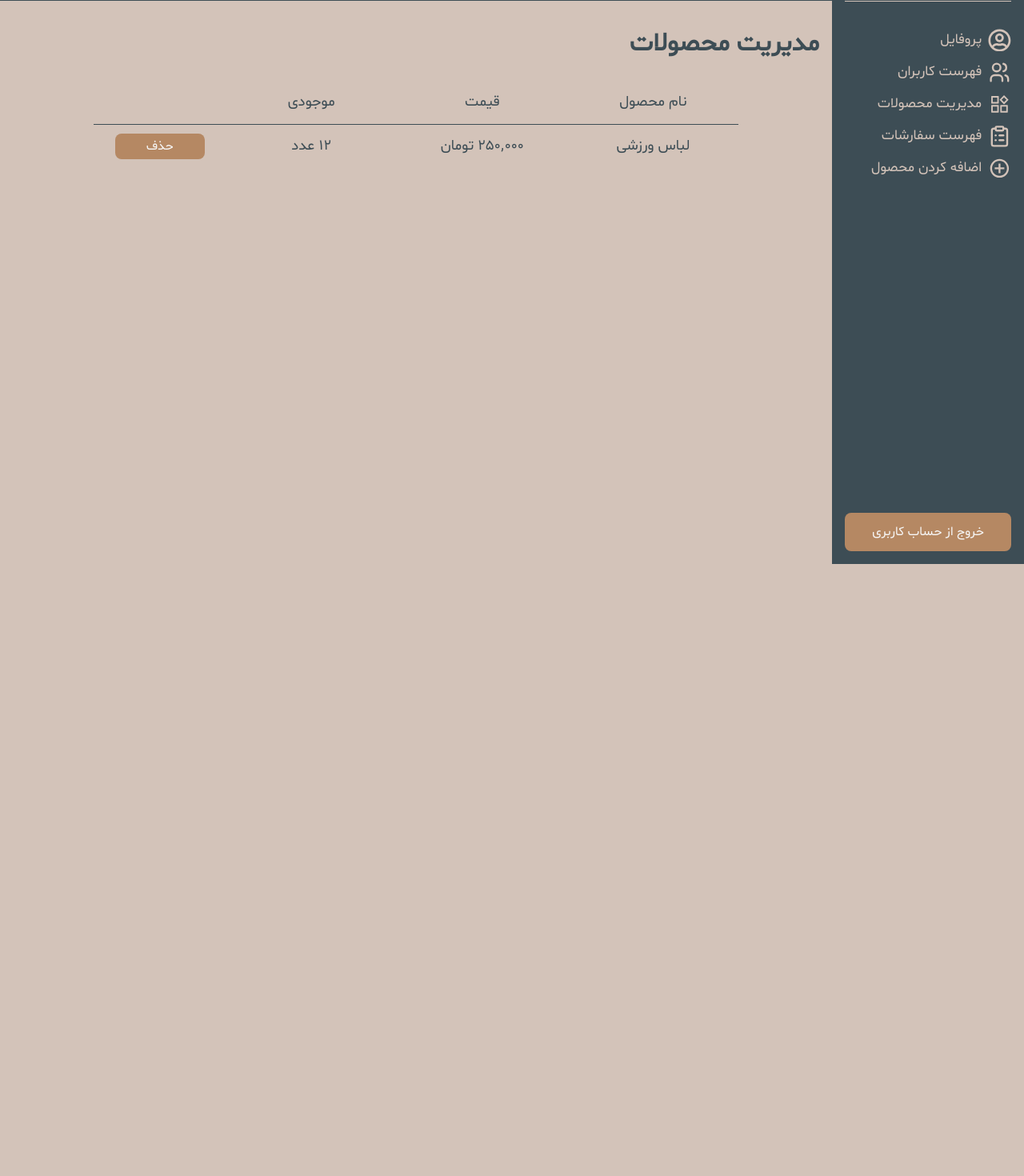
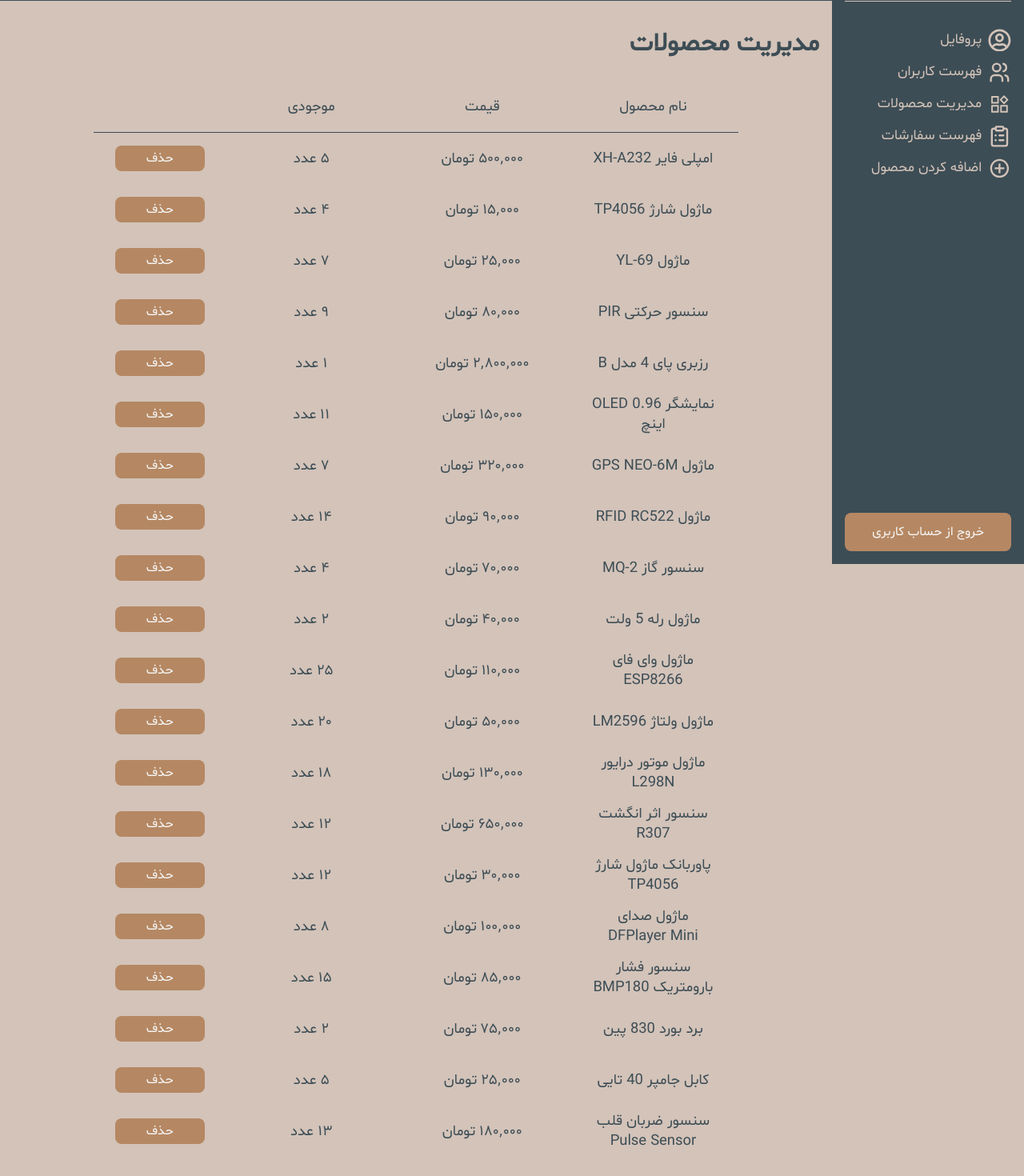
Before and after one commit to mohsen2020zm/Dashboard, a React (Create React App) app: page /manage-products in a window 1280 px wide. Shown: the part 95-1565 px from the top of the page at 80% size. Before the commit the page ends 800 px from the top, so only its background shows below. Built offline with nearby package versions, Linux system fonts and the light colour scheme.

Commit message:
Add fake data.

```diff
--- a/src/Components/AllOrders/AllOrders.css
+++ b/src/Components/AllOrders/AllOrders.css
@@ -1,3 +1,7 @@
+.all-ords-main-div{
+    width: 100%;
+    margin-bottom: 1.5rem;
+}
 .all-ords-select-box{
     width: 7rem;
     height: 2rem;
--- a/src/Components/AllOrders/AllOrders.js
+++ b/src/Components/AllOrders/AllOrders.js
@@ -1,20 +1,31 @@
 import './AllOrders.css'
 import Row from '../Row/Row'
+import data from '../../Data/data.json'
 
 export default function AllOrders() {
+
+  const faNumHandler = completeDate => {
+    let splitedDate = completeDate.split(' ')
+    let faNum = `${new Intl.NumberFormat('fa-IR').format(splitedDate[0])} ${splitedDate[1]}`
+    return faNum
+  }
+
   return (
     <div className='dash-page-content-parent'>
         <div className="container">
             <p className='page-titles'>فهرست سفارشات</p>
-            <Row borderDetails='1px solid #3d4d55' column1='نام کاربری' column2='نام محصول' column3='تاریخ سفارش' ><div style={{width: '7rem'}}></div></Row>
-
-            <Row column1='mohsen2020' column2='موبایل' column3='8 ابان' >
-                <select className='all-ords-select-box'>
-                    <option value="sending">درحال ارسال</option>
-                    <option value="complete">تکمیل شده</option>
-                </select>
-            </Row>
-
+            <div className="all-ords-main-div">
+              <Row borderDetails='1px solid #3d4d55' column1='نام کاربر' column2='نام محصول' column3='تاریخ سفارش' ><div style={{width: '7rem'}}></div></Row>
+              {
+              data.orders.map(ord =>
+                <Row key={ord.id} column1={ord.user} column2={ord.productName} column3={faNumHandler(ord.date)} >
+                  <select className='all-ords-select-box' value={ord.status}>
+                      <option value="sending">درحال ارسال</option>
+                      <option value="complete">تکمیل شده</option>
+                  </select>
+                </Row>)
+              }
+            </div>
         </div>
     </div>
   )
--- a/src/Components/ManageProducts/ManageProducts.css
+++ b/src/Components/ManageProducts/ManageProducts.css
@@ -1,3 +1,7 @@
+.manage-pros-main-div{
+    width: 100%;
+    margin-bottom: 1.5rem;
+}
 .manage-pros-del-btn{
     width: 7rem;
     height: 2rem;
--- a/src/Components/ManageProducts/ManageProducts.js
+++ b/src/Components/ManageProducts/ManageProducts.js
@@ -1,15 +1,21 @@
 import './ManageProducts.css'
 import Row from '../Row/Row'
+import data from '../../Data/data.json'
 
 export default function ManageProducts() {
+
     const faNumHandler = num => new Intl.NumberFormat('fa-IR').format(num)
+
   return (
     <div className='dash-page-content-parent'>
         <div className='container'>
             <p className='page-titles'>مدیریت محصولات</p>
-            <Row borderDetails='1px solid #3d4d55' column1='نام محصول' column2='قیمت' column3='موجودی' ><div style={{width: "7rem"}}></div></Row>
-
-            <Row column1='لباس ورزشی' column2={`${faNumHandler(250000)} تومان`} column3={`${faNumHandler(12)} عدد`}><button className='manage-pros-del-btn'>حذف</button></Row>
+            <div className="manage-pros-main-div">
+              <Row borderDetails='1px solid #3d4d55' column1='نام محصول' column2='قیمت' column3='موجودی' ><div style={{width: "7rem"}}></div></Row>
+              {
+              data.products.map(prod => <Row key={prod.id} column1={prod.name} column2={`${faNumHandler(prod.price)} تومان`} column3={`${faNumHandler(prod.inventory)} عدد`}><button className='manage-pros-del-btn'>حذف</button></Row>)
+              }
+            </div>
         </div>
     </div>
   )
--- a/src/Components/Row/Row.css
+++ b/src/Components/Row/Row.css
@@ -1,5 +1,6 @@
 .row-main-div{
     width: 80%;
+    height: 4rem;
     margin: 0 auto;
     display: flex;
     align-items: center;
@@ -11,4 +12,7 @@
     text-align: center;
     font-size: 1.15rem;
     color: #3d4d55;
+    /* white-space: nowrap;
+    overflow: hidden;
+    text-overflow: ellipsis; */
 }
--- a/src/Components/Users/Users.js
+++ b/src/Components/Users/Users.js
@@ -1,5 +1,6 @@
 import './Users.css'
 import Row from '../Row/Row'
+import data from '../../Data/data.json'
 
 export default function Users() {
   return (
@@ -8,9 +9,9 @@ export default function Users() {
           <p className="page-titles">فهرست کاربران</p>
           <div className="users-main-div">
             <Row borderDetails='1px solid #3d4d55' column1='نام و نام خانوادگی' column2='نام کاربری' column3='شماره تلفن' />
-
-            <Row column1='محسن زمانی' column2='mohsen-2020z' column3='09928437465' />
-            <Row column1='محسن زمانی' column2='mohsen-2020z' column3='09928437465' />
+            {
+            data.users.map(user => <Row key={user.id} column1={user.name} column2={user.userName} column3={user.phone} />)
+            }
           </div>
         </div>
     </div>
--- /dev/null
+++ b/src/Data/data.json
@@ -0,0 +1,183 @@
+{
+    "products": [
+        {
+            "id": 1,
+            "name": "امپلی فایر XH-A232",
+            "description": "ماژول امپلی فایر استریو 30 وات با کیفیت صدای بالا",
+            "price": 500000,
+            "inventory": 5
+        },
+        {
+            "id": 2,
+            "name": "ماژول شارژ TP4056",
+            "description": "ماژول شارژ و محافظ باتری لیتیوم یونی با درگاه micro USB",
+            "price": 15000,
+            "inventory": 4
+        },
+        {
+            "id": 3,
+            "name": "ماژول YL-69",
+            "description": "سنسور رطوبط خاک برای پروژه های ابیاری هوشمند",
+            "price": 25000,
+            "inventory": 7
+        },
+        {
+            "id": 4,
+            "name": "سنسور حرکتی PIR",
+            "description": "سنسور مادون قرمز برای تشخیص حرکت افراد یا اشیاء.",
+            "price": 80000,
+            "inventory": 9
+        },
+        {
+            "id": 5,
+            "name": "رزبری پای 4 مدل B",
+            "description": "مینی کامپیوتر قدرتمند با قابلیت اجرای سیستم عامل لینوکس.",
+            "price": 2800000,
+            "inventory": 1
+        },
+        {
+            "id": 6,
+            "name": "نمایشگر OLED 0.96 اینچ",
+            "description": "نمایشگر گرافیکی کوچک برای پروژه‌های آردوینو و رزبری پای.",
+            "price": 150000,
+            "inventory": 11
+        },
+        {
+            "id": 7,
+            "name": "ماژول GPS NEO-6M",
+            "description": "ماژول مکان‌یاب GPS با دقت بالا برای پروژه‌های موقعیت‌یابی.",
+            "price": 320000,
+            "inventory": 7
+        },
+        {
+            "id": 8,
+            "name": "ماژول RFID RC522",
+            "description": "ماژول شناسایی کارت‌های RFID برای سیستم‌های امنیتی.",
+            "price": 90000,
+            "inventory": 14
+        },
+        {
+            "id": 9,
+            "name": "سنسور گاز MQ-2",
+            "description": "سنسور تشخیص گازهای قابل اشتعال و دود.",
+            "price": 70000,
+            "inventory": 4
+        },
+        {
+            "id": 10,
+            "name": "ماژول رله 5 ولت",
+            "description": "رله 1 کاناله برای کنترل دستگاه‌های برقی با میکروکنترلر.",
+            "price": 40000,
+            "inventory": 2
+        },
+        {
+            "id": 11,
+            "name": "ماژول وای فای ESP8266",
+            "description": "ماژول وای فای قدرتمند برای اتصال پروژه‌ها به اینترنت.",
+            "price": 110000,
+            "inventory": 25
+        },
+        {
+            "id": 12,
+            "name": "ماژول ولتاژ LM2596",
+            "description": "ماژول کاهنده ولتاژ DC-DC برای تنظیم ولتاژ خروجی.",
+            "price": 50000,
+            "inventory": 20
+        },
+        {
+            "id": 13,
+            "name": "ماژول موتور درایور L298N",
+            "description": "درایور دو کاناله برای کنترل موتورهای DC و استپر.",
+            "price": 130000,
+            "inventory": 18
+        },
+        {
+            "id": 14,
+            "name": "سنسور اثر انگشت R307",
+            "description": "سنسور بیومتریک برای تشخیص اثر انگشت در سیستم‌های امنیتی.",
+            "price": 650000,
+            "inventory": 12
+        },
+        {
+            "id": 15,
+            "name": "پاوربانک ماژول شارژ TP4056",
+            "description": "ماژول شارژ باتری لیتیوم یونی با قابلیت محافظت.",
+            "price": 30000,
+            "inventory": 12
+        },
+        {
+            "id": 16,
+            "name": "ماژول صدای DFPlayer Mini",
+            "description": "ماژول پخش فایل‌های صوتی MP3 از روی کارت حافظه.",
+            "price": 100000,
+            "inventory": 8
+        },
+        {
+            "id": 17,
+            "name": "سنسور فشار بارومتریک BMP180",
+            "description": "سنسور اندازه‌گیری فشار هوا و ارتفاع.",
+            "price": 85000,
+            "inventory": 15
+        },
+        {
+            "id": 18,
+            "name": "برد بورد 830 پین",
+            "description": "برد تست برای نمونه‌سازی مدارهای الکترونیکی.",
+            "price": 75000,
+            "inventory": 2
+        },
+        {
+            "id": 19,
+            "name": "کابل جامپر 40 تایی",
+            "description": "مجموعه سیم‌های آماده برای اتصال قطعات روی برد بورد.",
+            "price": 25000,
+            "inventory": 5
+        },
+        {
+            "id": 20,
+            "name": "سنسور ضربان قلب Pulse Sensor",
+            "description": "سنسور اندازه‌گیری ضربان قلب مناسب پروژه‌های پزشکی و ورزشی.",
+            "price": 180000,
+            "inventory": 13
+        }
+    ],
+    "users": [
+        {
+            "id": 1,
+            "name": "علی علیزاده",
+            "userName": "ali_az",
+            "password": "m264adFF56",
+            "phone": "09308546598"
+        },
+        {
+            "id": 2,
+            "name": "حسین مهدیزاده",
+            "userName": "hosein_65",
+            "password": "m264adFF56",
+            "phone": "09138548912"
+        },
+        {
+            "id": 3,
+            "name": "محمد محمدرضایی",
+            "userName": "mohammad_9523",
+            "password": "m264adFF56",
+            "phone": "09129441328"
+        }
+    ],
+    "orders": [
+        {
+            "id": 1,
+            "user": "ali_az",
+            "productName": "سنسور حرکتی PIR",
+            "date": "1 ابان",
+            "status": "sending"
+        },
+        {
+            "id": 2,
+            "user": "mohammad_9523",
+            "productName": "سنسور ضربان قلب Pulse Sensor",
+            "date": "2 ابان",
+            "status": "complete"
+        }
+    ]
+}
```
